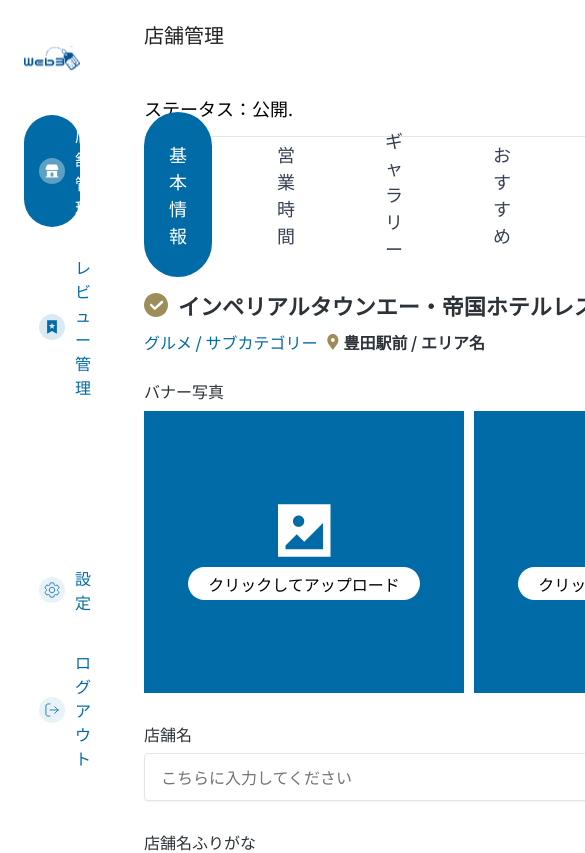
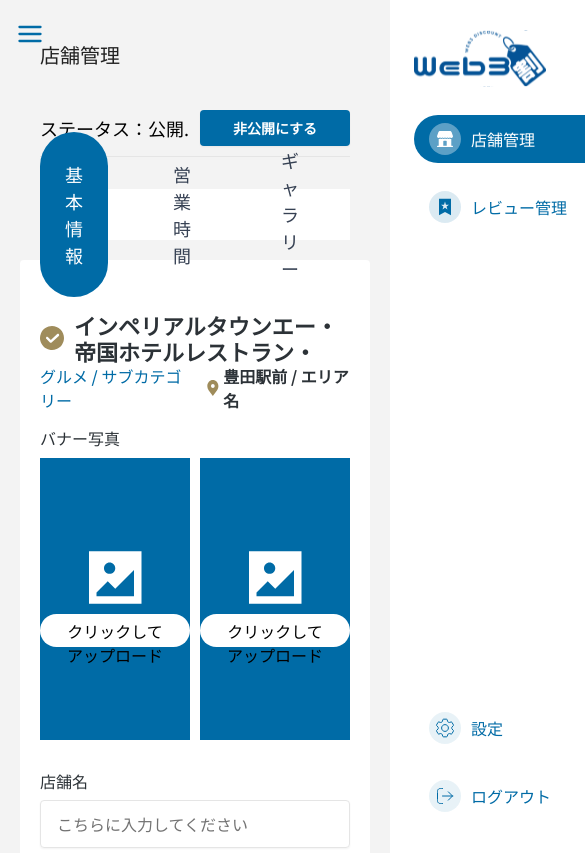
Before and after one commit to muhammadkashifzia/SBI, a React (Vite) app in the folder storeadmin/: page /dashboard in a window 390 px wide. Shown: the top 853 px of the page, 585 px wide, since content can reach past the window. Built offline with nearby package versions, Linux system fonts and the light colour scheme.

Commit message:
sidebar done responsive

```diff
--- a/storeadmin/src/App.jsx
+++ b/storeadmin/src/App.jsx
@@ -4,7 +4,7 @@
 import ForgetPassword from "./pages/auth/ForgetPassword";
 import OtpVerify from "./pages/auth/OtpVerify";
 import AccountCreated from "./pages/auth/AccountCreated";
-import Dashboard from "./pages/dashboard/DashboardLayout";
+import Dashboard from "./pages/dashboard/Dashboard";
 import Reviews from "./pages/dashboard/Reviews";
 import Settings from "./pages/dashboard/Settings";
 function App() {
--- a/storeadmin/src/components/shared/Sidebar.jsx
+++ b/storeadmin/src/components/shared/Sidebar.jsx
@@ -1,30 +1,43 @@
-// src/components/Sidebar.jsx
 import React from "react";
 import { Link, useLocation } from "react-router-dom";
+import { AiOutlineClose } from "react-icons/ai";
 
-const Sidebar = () => {
+const Sidebar = ({ isOpen, setIsOpen }) => {
   const location = useLocation();
   const isActive = (path) => location.pathname === path;
 
   return (
-    <aside className="w-full max-w-[319px] h-[802px] bg-[#FFFFFF]  p-[24px] flex flex-col justify-between">
-      <div>
-        <div className="pb-[22px]">
+    <aside
+      className={`bg-white h-full max-w-[319px] w-full p-[24px] flex flex-col justify-between transition-transform duration-300
+        fixed top-0 right-0 z-50
+        lg:static lg:right-auto lg:translate-x-0
+        ${isOpen ? "translate-x-0" : "translate-x-full"}
+      `}
+    >
+      {/* Top: Logo + Close */}
+      <div className="h-[411px]">
+        <div className="flex items-center justify-between pb-[22px]">
           <img
             src="/svg/shared/MainLogo.svg"
             className="w-[132px] h-[69px]"
             alt="Main Logo"
           />
+          {/* Close Button (only visible on small screens) */}
+          <button onClick={() => setIsOpen(false)} className="lg:hidden">
+            <AiOutlineClose size={24} className="text-[#006BA6]" />
+          </button>
         </div>
 
-        <nav className="space-y-[20px]">
+        {/* Navigation Links */}
+        <nav className="flex flex-col gap-[20px]">
           <Link
             to="/dashboard"
             className={`flex items-center gap-[10px] px-[15px] py-[8px] rounded-full text-[16px] font-medium ${
               isActive("/dashboard")
                 ? "bg-[#006BA6] text-white"
-                : "text-[#006BA6] "
+                : "text-[#006BA6]"
             }`}
+            onClick={() => setIsOpen(false)}
           >
             <img
               src={
@@ -42,8 +55,9 @@
             className={`flex items-center gap-[10px] px-[15px] py-[8px] rounded-full text-[16px] font-medium ${
               isActive("/reviews")
                 ? "bg-[#006BA6] text-white"
-                : "text-[#006BA6] "
+                : "text-[#006BA6]"
             }`}
+            onClick={() => setIsOpen(false)}
           >
             <img
               src={
@@ -58,14 +72,16 @@
         </nav>
       </div>
 
-      <div className="space-y-[20px]">
+      {/* Bottom: Settings + Logout */}
+      <div className="space-y-[20px] mt-[226px]">
         <Link
           to="/settings"
           className={`flex items-center gap-[10px] px-[15px] py-[8px] rounded-full text-[16px] font-medium ${
             isActive("/settings")
               ? "bg-[#006BA6] text-white"
-                : "text-[#006BA6] "
+              : "text-[#006BA6]"
           }`}
+          onClick={() => setIsOpen(false)}
         >
           <img
             src={
@@ -77,7 +93,8 @@
           />
           設定
         </Link>
-          <button className="flex items-center  cursor-pointer text-[#006BA6] flex items-center gap-[10px] px-[15px] py-[8px] rounded-full text-[16px] font-medium ">
+
+        <button className="flex items-center gap-[10px] px-[15px] py-[8px] rounded-full text-[16px] font-medium text-[#006BA6]">
           <img src="/svg/sidebar/logout.svg" alt="Logout" />
           ログアウト
         </button>
--- /dev/null
+++ b/storeadmin/src/pages/DashboardLayout.jsx
@@ -0,0 +1,27 @@
+import React, { useState } from "react";
+import Sidebar from "../components/shared/Sidebar";
+import { FiMenu } from "react-icons/fi";
+
+const DashboardLayout = ({ children }) => {
+  const [isSidebarOpen, setIsSidebarOpen] = useState(false);
+
+  return (
+    <div className="relative min-h-screen lg:flex bg-[#F3F3F3]">
+      {/* Hamburger icon (for small/medium only) */}
+      <button
+        className="lg:hidden fixed top-5 left-4 z-50 text-[#006BA6]"
+        onClick={() => setIsSidebarOpen(true)}
+      >
+        <FiMenu size={28} />
+      </button>
+
+      {/* Sidebar */}
+      <Sidebar isOpen={isSidebarOpen} setIsOpen={setIsSidebarOpen} />
+
+      {/* Main Content */}
+      <main className="flex-1 px-[20px] py-[20px]">{children}</main>
+    </div>
+  );
+};
+
+export default DashboardLayout;
--- /dev/null
+++ b/storeadmin/src/pages/dashboard/Dashboard.jsx
@@ -0,0 +1,13 @@
+import React from "react";
+import DashboardLayout from "../../pages/DashboardLayout";
+import DashboardHome from "../../views/Dashboard/Dashboard";
+
+const Dashboard = () => {
+  return (
+    <DashboardLayout>
+      <DashboardHome />
+    </DashboardLayout>
+  );
+};
+
+export default Dashboard;
--- a/storeadmin/src/pages/dashboard/DashboardLayout.jsx
+++ /dev/null
@@ -1,16 +0,0 @@
-import React from "react";
-import Sidebar from "../../components/shared/Sidebar";
-import DashboardHome from "../../views/Dashboard/DashboardLayout";
-
-const Dashboard = () => {
-  return (
-    <div className="flex">
-      <Sidebar />
-      <main className="flex-1 px-[20px]">
-        <DashboardHome />
-      </main>
-    </div>
-  );
-};
-
-export default Dashboard;
--- a/storeadmin/src/pages/dashboard/Reviews.jsx
+++ b/storeadmin/src/pages/dashboard/Reviews.jsx
@@ -1,13 +1,11 @@
-// src/pages/Reviews.jsx
-import React from "react";
-import Sidebar from "../../components/shared/Sidebar";
+import DashboardLayout from "../../pages/DashboardLayout";
+import ReviewsComponent from "../../views/Reviews/page";
 
 const Reviews = () => {
   return (
-    <div className="flex">
-      <Sidebar />
-      <main className="flex-1 p-6 bg-gray-50">レビュー管理ページ</main>
-    </div>
+    <DashboardLayout>
+      <ReviewsComponent />
+    </DashboardLayout>
   );
 };
 
--- a/storeadmin/src/pages/dashboard/Settings.jsx
+++ b/storeadmin/src/pages/dashboard/Settings.jsx
@@ -1,13 +1,11 @@
-// src/pages/Reviews.jsx
-import React from "react";
-import Sidebar from "../../components/shared/Sidebar";
+import DashboardLayout from "../DashboardLayout";
+import ReviewsComponent from "../../views/Setting/page";
 
 const Reviews = () => {
   return (
-    <div className="flex">
-      <Sidebar />
-      <main className="flex-1 p-6 bg-gray-50">レビュー管理ページ</main>
-    </div>
+    <DashboardLayout>
+      <ReviewsComponent />
+    </DashboardLayout>
   );
 };
 
--- /dev/null
+++ b/storeadmin/src/views/Reviews/page.jsx
@@ -0,0 +1,9 @@
+import React from 'react'
+
+function Revirews() {
+  return (
+    <div>Revirews</div>
+  )
+}
+
+export default Revirews
--- /dev/null
+++ b/storeadmin/src/views/Setting/page.jsx
@@ -0,0 +1,9 @@
+import React from 'react'
+
+function Setting() {
+  return (
+    <div>Setting</div>
+  )
+}
+
+export default Setting
```
Also changed, not shown: storeadmin/src/views/Dashboard/Dashboard.jsx (renamed from storeadmin/src/views/Dashboard/DashboardLayout.jsx). Lines whose indentation alone changed are shown as unchanged.
